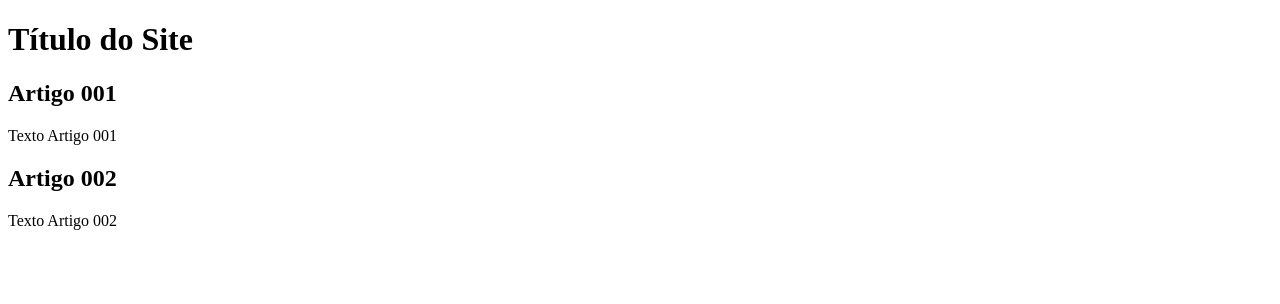
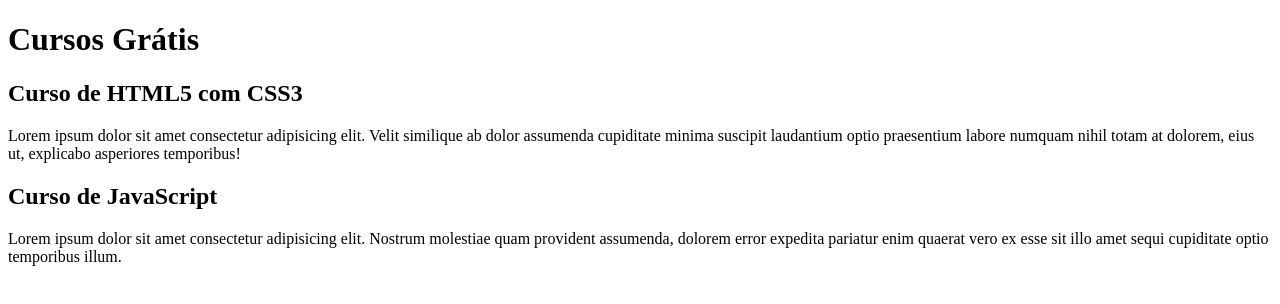
Before and after one commit to rennansamuel/projeto-site, a plain HTML site: page index.html in a window 1280 px wide. Drawn offline with Linux system fonts and the light colour scheme.

Commit message:
comecei a escrever o conteúdo

```diff
--- a/index.html
+++ b/index.html
@@ -16,19 +16,19 @@
 
         <header>
 
-            <h1>Título do Site</h1>
+            <h1>Cursos Grátis</h1>
 
             <article>
 
-                <h1>Artigo 001</h1>
-                <p>Texto Artigo 001</p>
+                <h1>Curso de HTML5 com CSS3</h1>
+                <p>Lorem ipsum dolor sit amet consectetur adipisicing elit. Velit similique ab dolor assumenda cupiditate minima suscipit laudantium optio praesentium labore numquam nihil totam at dolorem, eius ut, explicabo asperiores temporibus!</p>
 
             </article>
 
             <article>
 
-                <h2>Artigo 002</h2>
-                <p>Texto Artigo 002</p>
+                <h2>Curso de JavaScript</h2>
+                <p>Lorem ipsum dolor sit amet consectetur adipisicing elit. Nostrum molestiae quam provident assumenda, dolorem error expedita pariatur enim quaerat vero ex esse sit illo amet sequi cupiditate optio temporibus illum.</p>
 
             </article>
 
```
